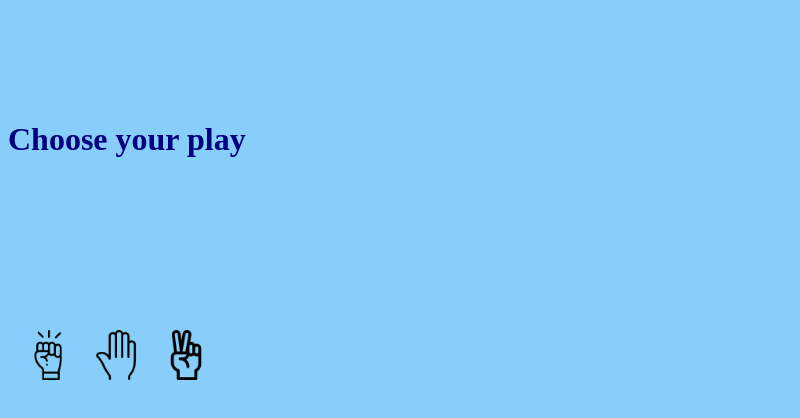
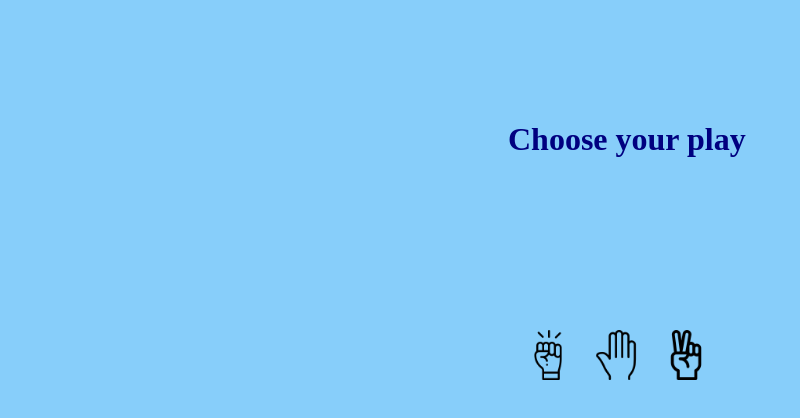
Before and after one commit to karelvanoordt/Rock-Paper-Scissors-click-game, a plain HTML site: page index.html in a window 1280 px wide. Shown: the whole page, without its empty margins (0-800 px from the left). Drawn offline with Linux system fonts and the light colour scheme.

Commit message:
Karel's first style commit
Enclose both header and play choices objects into "maing-game" container, in order to add new styling attributes.

```diff
--- a/styles.css
+++ b/styles.css
@@ -14,3 +14,10 @@
     width: 50px;
     padding-left: 15px;
 }
+
+
+.main-game {
+    margin: auto;
+    padding-left: 500px;
+    padding-right: 250px;
+}
```
